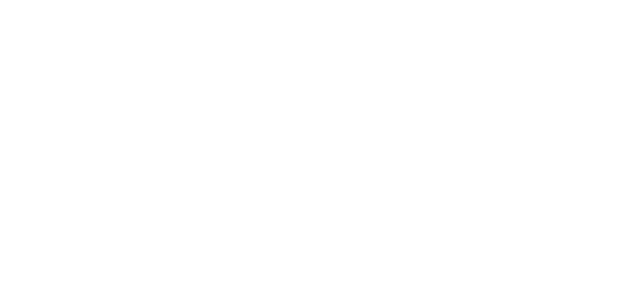
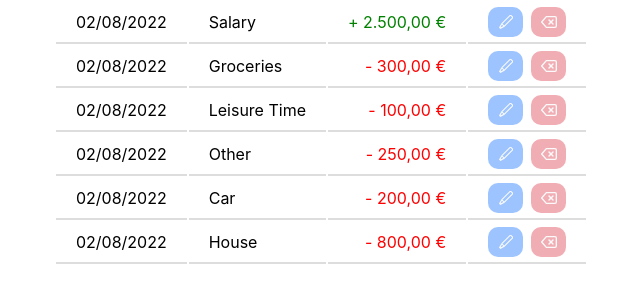
Before and after one commit to Paul-Debiasi/Expense-Tracker, a React (Create React App) app in the folder expense_tracker/: page / in a window 1280 px wide. Shown: the top 302 px of the page, without its empty margins (319-959 px from the left). Built offline with nearby package versions, Linux system fonts and the light colour scheme.

Commit message:
add EntryList Component

```diff
--- a/expense_tracker/package.json
+++ b/expense_tracker/package.json
@@ -7,13 +7,16 @@
     "@testing-library/react": "^12.1.2",
     "@testing-library/user-event": "^13.5.0",
     "bootstrap": "^5.1.3",
+    "moment": "^2.29.1",
     "react": "^17.0.2",
     "react-bootstrap": "^2.1.2",
     "react-dom": "^17.0.2",
     "react-icons": "^4.3.1",
+    "react-moment": "^1.1.1",
     "react-router-dom": "^5.3.0",
     "react-scripts": "5.0.0",
     "sass": "^1.49.7",
+    "uuid": "^8.3.2",
     "web-vitals": "^2.1.4"
   },
   "scripts": {
--- a/expense_tracker/src/App.jsx
+++ b/expense_tracker/src/App.jsx
@@ -1,10 +1,65 @@
+import React from 'react';
 import "./App.scss";
 import { useContext } from "react";
 import { ExpenseContext } from "./components/Context";
+import EntryList from "./components/EntryList";
+import { v4 as uuidv4 } from "uuid";
+import moment from "moment";
+import { useEffect } from 'react';
+
 function App() {
-	const { expense } = useContext(ExpenseContext);
+
+	const timing = moment().format('L');
+	const { setExpense, expense } = useContext(ExpenseContext);
+
+useEffect(() => {
+
+	setExpense( [
+		{
+		id: uuidv4(),
+		timing: timing,
+		category: "House",
+		amount: 800,
+		expenses: true,
+		},
+		{
+		id: uuidv4(),
+		timing: timing,
+		category: "Car",
+		amount: 200,
+		expenses: true,
+		},
+		{
+		id: uuidv4(),
+		timing: timing,
+		category: "Other",
+		amount: 250,
+		expenses: true,
+		},
+		{
+		id: uuidv4(),
+		timing: timing,
+		category: "Leisure Time",
+		amount: 100,
+		expenses: true,
+		},
+		{
+		id: uuidv4(),
+		timing: timing,
+		category: "Groceries",
+		amount: 300,
+		expenses: true,
+		},
+		{
+		id: uuidv4(),
+		timing: timing,
+		category: "Salary",
+		amount: 2500,
+		expenses: false,
+		}])}, [])
+
 	console.log("Expenses", expense);
-	return <div className='App'></div>;
+	return <div className='App'><EntryList /></div>;
 }
 
 export default App;
--- /dev/null
+++ b/expense_tracker/src/components/EntryList.css
@@ -0,0 +1,51 @@
+table {
+  /*border: solid red 2px;*/
+  /*border-spacing: 10px;*/
+  margin: 0 auto;
+}
+
+td {
+  /*border: solid orangered 1px;*/
+  border-bottom: solid 2px #ddd;
+  padding: 5px 20px;
+}
+
+button {
+  width: 35px;
+  height: 30px;
+  font-size: 16px;
+  border: none;
+  border-radius: 10px;
+  padding-top: 5px;
+  color: whitesmoke;
+  opacity: 0.4;
+}
+
+button:hover {
+  opacity: 1;
+}
+
+.btn-edit {
+  background-color: #0d6efd;
+  margin-right: 8px;
+}
+
+.btn-delete {
+  background-color: #dc3545;
+}
+
+.left {
+  text-align: left;
+}
+
+.right {
+  text-align: right;
+}
+
+.expense {
+  color: red;
+}
+
+.income {
+  color: green;
+}
--- /dev/null
+++ b/expense_tracker/src/components/EntryList.jsx
@@ -0,0 +1,40 @@
+import React, { useState, useEffect, useContext, createContext } from 'react';
+import './EntryList.css';
+import { ExpenseContext } from "./Context";
+// import fakeData from './FakeData';
+import { VscEdit } from 'react-icons/vsc';
+import { FiDelete } from 'react-icons/fi';
+
+function EntryList() {
+  // const [expense, setExpense] = useState(initialExpenses);
+  const { setExpense, expense } = useContext(ExpenseContext);
+
+  const handleEdit = () => {
+    alert("Edit Item here..."); // for testing purpose
+  }
+
+  const handleDelete = () => {
+    alert("[x] - Item deleted."); // for testing purpose
+    //setExpense();
+  }
+
+  return (
+    <table>
+      {expense.reverse().map(({ id, timing, category, amount, expenses }) => (
+        <tr key={id}>
+          <td>{timing}</td>
+          <td className='left'>{category}</td>
+          <td className={expenses ? 'right expense' : 'right income'}>
+            {expenses ? '- ' : '+ '}{new Intl.NumberFormat('de-DE', {style: 'currency', currency: 'EUR'}).format(amount)}
+          </td>
+          <td>
+            <button onClick={handleEdit} className='btn-edit'><VscEdit /></button>
+            <button onClick={handleDelete} className='btn-delete'><FiDelete /></button>
+          </td>
+        </tr>
+      ))}
+    </table>
+  );
+}
+
+export default EntryList;
--- /dev/null
+++ b/expense_tracker/src/components/FakeData.js
@@ -0,0 +1,22 @@
+const fakeData = [
+  { id: 1, timing: "01.02.22", category: "Car", amount: 200, expenses: true },
+  { id: 2, timing: "01.02.22", category: "Other", amount: 250, expenses: true },
+  { id: 3, timing: "01.02.22", category: "House", amount: 800, expenses: true },
+  { id: 4, timing: "02.02.22", category: "Leisure Time", amount: 100, expenses: true },
+  { id: 5, timing: "03.02.22", category: "Groceries", amount: 300, expenses: true },
+  { id: 6, timing: "05.02.22", category: "Salary", amount: 2500, expenses: false },
+  { id: 7, timing: "06.02.22", category: "Real Estate", amount: 1723.45, expenses: false },
+];
+
+export default fakeData;
+
+
+
+/*const fakeData = [
+  { id: uuidv4(), timing: timing, category: "House", amount: 800, expenses: true },
+  { id: uuidv4(), timing: timing, category: "Car", amount: 200, expenses: true },
+  { id: uuidv4(), timing: timing, category: "Other", amount: 250, expenses: true },
+  { id: uuidv4(), timing: timing, category: "Leisure Time", amount: 100, expenses: true },
+  { id: uuidv4(), timing: timing, category: "Groceries", amount: 300, expenses: true },
+  { id: uuidv4(), timing: timing, category: "Salary", amount: 2500, expenses: false },
+];*/
```
Also changed, not shown: expense_tracker/src/components/fakedata.md (added, +53 -0 lines), 1 other file (tests, documents, lock files or other folders).
